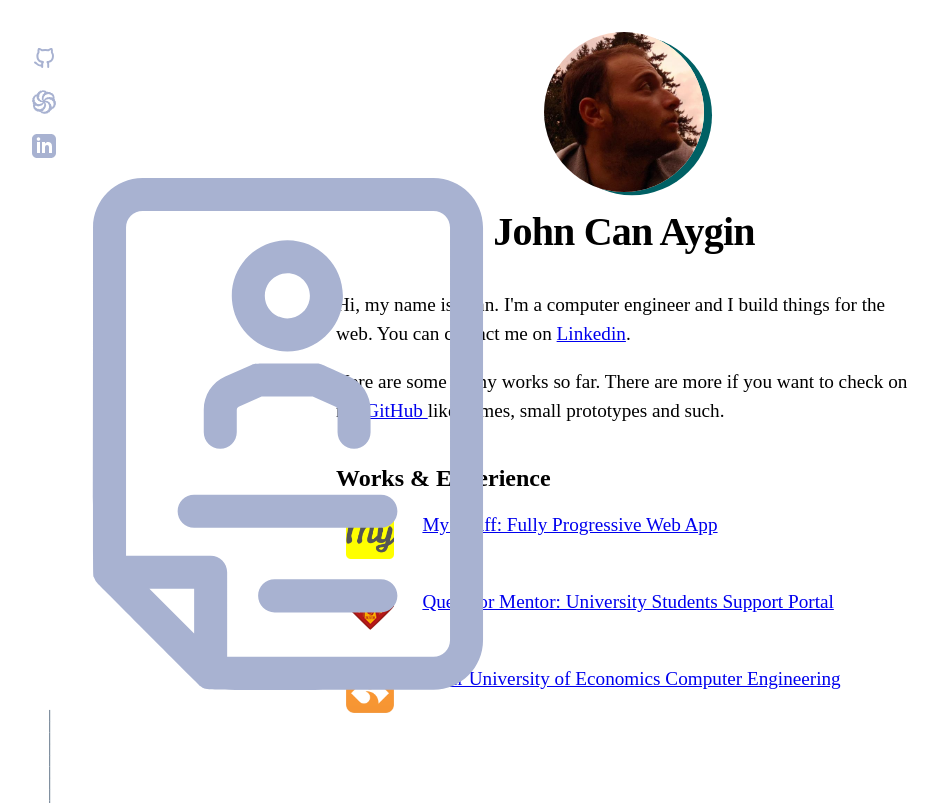
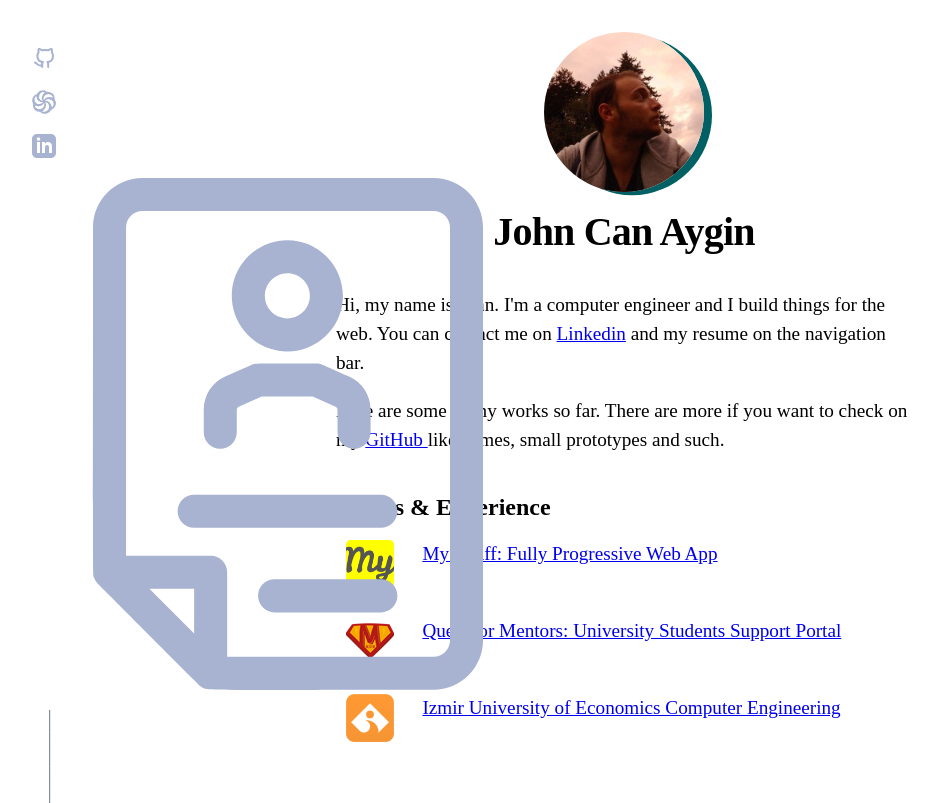
Before and after one commit to gageracer/portfolio-nextjs, a Next.js app: page / in a window 1280 px wide. Shown: the whole page, without its empty margins (16-954 px from the left). Built offline with nearby package versions, Linux system fonts and the light colour scheme.

Commit message:
fixed content and added an easter-egg

```diff
--- a/components/layout.js
+++ b/components/layout.js
@@ -3,11 +3,15 @@ import Head from 'next/head'
 import utilStyles from '../styles/utils.module.css'
 import Link from 'next/link'
 import { motion, AnimatePresence} from 'framer-motion'
+import { useState } from 'react'
 
 const name = 'John Can Aygin'
 export const siteTitle = 'John\'s Portfolio'
 
 export default function Layout({children, home}) {
+
+    const [imgHover, setImgHover] = useState(false);
+
 
     return <div className={styles.container}>
                 <Head>
@@ -61,8 +65,9 @@ export default function Layout({children, home}) {
 
                         { home ? (
                             <>
-                                <img
-                                    src="/images/profile.jpeg"
+                            <img onMouseEnter={() => setTimeout( () => {setImgHover(true)},4000) }
+                                 onMouseLeave={() => setImgHover(false) }
+                                src={ imgHover ? "/images/profile2.jpeg" : "/images/profile.jpeg" }
                                     className={`${styles.headerHomeImage} ${utilStyles.borderCircle}`}
                                     alt={name}
                                 />
@@ -98,37 +103,25 @@ export default function Layout({children, home}) {
                                 transition: {
                                     when: "afterChildren",
                                     type: "spring",
-                                    stiffness: 300,
-                                    duration: 0.5
+                                    stiffness: 200,
                                 },
                                 // x: "-100%",
                                 opacity: 0,
-
-
                             },
                             visible: {
                                 x: 0,
                                 opacity: 1,
                                 zIndex: 1,
-
+                                duration: 5,
                                 transition: {
                                     when: "beforeChildren",
                                     type: "spring",
-                                    stiffness: 300,
-                                    damping: 25,
-                                    delay: 0.3,
+                                    stiffness: 200,
+                                    damping: 10,
+                                    delay: .5,
                                 },
 
                             },
-                            exit: {
-                                x: "100%",
-                                opacity: 0,
-                                zIndex: 0,
-                                transition: {
-                                    duration: 0.5,
-                                }
-
-                            }
                         }}>
                     <main>{children}</main>
                     {!home && (
@@ -138,8 +131,6 @@ export default function Layout({children, home}) {
                             </Link>
                         </div>
                     )}
-                    </motion.div>
-                </AnimatePresence>
             <ul orientation="left"  className={utilStyles.socials}>
                 <li>
                     <a href="https://github.com/gageracer" target="_blank"><img src="/images/svgs/github.svg" alt="github" /></a>
@@ -154,6 +145,8 @@ export default function Layout({children, home}) {
                 <a href="/resume/John's Resume_1203.pdf" target="blank"><img alt="resume" src="/images/svgs/resume.svg" /></a>
                 </li>
             </ul>
+                    </motion.div>
+                </AnimatePresence>
             </div>
 
 }
--- a/components/layout.module.css
+++ b/components/layout.module.css
@@ -20,6 +20,13 @@
     width: 10rem;
     height: 10rem;
     box-shadow: 0.5rem 0.2rem#006064;
+    transition: box-shadow 5s;
+
+}
+
+.headerHomeImage:hover {
+    box-shadow: 1.8rem .4rem #006064;
+    /* filter: blur(8px); */
 }
 
 .backToHome {
--- a/pages/index.js
+++ b/pages/index.js
@@ -14,11 +14,9 @@ export default function Home({ allPostsData }) {
         </Head>
         <section className={utilStyles.headingMd}>
         <p>Hi, my name is John. I'm a computer engineer and I build things for the web.
-          You can contact me on <a target="_blank" href="https://www.linkedin.com/in/can-aygin-79856717a/">Linkedin</a>. </p>
+          You can contact me on <a target="_blank" href="https://www.linkedin.com/in/can-aygin-79856717a/">Linkedin</a> and my resume on the navigation bar.</p>
           <p>
           Here are some of my works so far. There are more if you want to check on my <a target="_blank" href="https://github.com/gageracer">GitHub </a> like games, small prototypes and such.
-            {/* (This is a sample website - you'll be building a site like this on{' '}
-            <a href="https://nextjs.org/learn"> our Next.js tutorial</a>.) */}
           </p>
         </section>
         <section className={`${utilStyles.headingMd} ${utilStyles.padding1px}`}>
--- a/posts/IEU.md
+++ b/posts/IEU.md
@@ -6,9 +6,9 @@ img: 'ieulogo2.png'
 
 <a href="https://www.ieu.edu.tr/en" style="display: flex; justify-content: center" target="_blank">![alt text][logo]</a>
 
-Graduated in 2018, I learned so much as a student! The mandatory courses
+Having graduated in 2018, I learned so much as a student! The mandatory courses
 showed me how think as an engineer while elective courses showed me
-the possiblities of the computer sciences(which there is a lot) such as:
+the possiblities of the computer sciences (which there is a lot) such as:
 
 - Advanced Machine Learning,
 - Cryptography and Network Security,
@@ -19,7 +19,7 @@ the possiblities of the computer sciences(which there is a lot) such as:
 - Advanced Game Development,
 - Network Programming in Computer Game
 
-I also got some social science courses,
+I also took some social science courses,
 
 - Principles of Social Sciences,
 - Motivation,
--- a/posts/MyStuff.md
+++ b/posts/MyStuff.md
@@ -10,12 +10,12 @@ img: 'mystufflogo.png'
   <img style="max-width: 30%" src="/images/mystuffgif/gif3.gif"  />
 </a>
 
-My latest and greatest web app. It's a note-taking app that is aimed to be used on any platform,
-thanks to PWA features, and is made with Svelte. All the data user has is in the local system so there is no personal data leak. Want to expand it's use cases later. Feature set is:
+My latest and greatest web app. It's a note-taking app made with Svelte that is designed for any platform thanks to the PWA features. All user data is stored in the local system to prevent personal data leak. I seek to expand its functions.
 
-- Fully cross platform web application (IOS, Android, MacOS, Windows, Linux),
-- Super-fast thanks to Svelte,
+Some features are:
+- Compatibility with IOS, Android, macOS, Windows, and Linux,
+- Blazing-fast thanks to Svelte,
 - Has it's own state and routing,
-- Easy to navigate with no busy screen
+- Easy navigation with a simple design
 
-<https://github.com/gageracer/myStuff>
+For more information repository, click here: <https://github.com/gageracer/myStuff>
--- a/posts/QFM.md
+++ b/posts/QFM.md
@@ -1,26 +1,19 @@
 ---
-title: 'Quest for Mentor: University Students Support Portal'
+title: 'Quest for Mentors: University Students Support Portal'
 date: '2018-07-02'
 img: 'mentor48x.png'
 ---
 
-<https://gageracer.github.io/QFM/>
 
-A Student and
-Alumni Mentorship Platform. Using Angular
-as a frontend framework for the PWA, the
-platform matches mentors and mentees
-based on their needs to create a community
-in the University. This was my thesis project for
-my bachelor's degree.
 
-![alt text][logo]
+Quest for Mentors (Q4M) is a student-alumni mentorship platform. Using Angular as a frontend framework for the PWA, the platform matches mentors with mentees based on their needs to create a harmonious community in universities. I built Q4M and submitted it as my thesis project for my bachelor's degree.
 
-Some of the features are:
-- Matching senior students with alumnis,
-- Matching juniors students with senior studens,
+<a href="https://gageracer.github.io/QFM/" target="_blank">![alt text][logo]</a>
+
+Main features are:
+- Match-ups junior-senior and senior-alumni,
 - Standalone chat panel,
-- Quest-like task system to promote users and a certificate if most tasks are done from the university
+- Quest-like task system to promote users (e.g., certificate for task completion issued by the university administration)
 
 For more information repository is here: <https://github.com/gageracer/QFM>
 
--- a/styles/global.css
+++ b/styles/global.css
@@ -2,7 +2,9 @@ html,
 body {
     padding: 0;
     margin: 0;
-    font-family: "Calibre","San Francisco","SF Pro Text",-apple-system,system-ui,sans-serif;
+    /* font-family: "Calibre","San Francisco","SF Pro Text",-apple-system,system-ui,sans-serif; */
+    /* font-family: "Lato", "Helvetica Neue", Helvetica, Arial, sans-serif; */
+    font-family: 'Source Sans Pro',sans-serif;
     line-height: 1.6;
     font-size: 18px;
 }
```
Also changed, not shown: public/images/profile.jpeg, public/images/profile2.jpeg (added).
